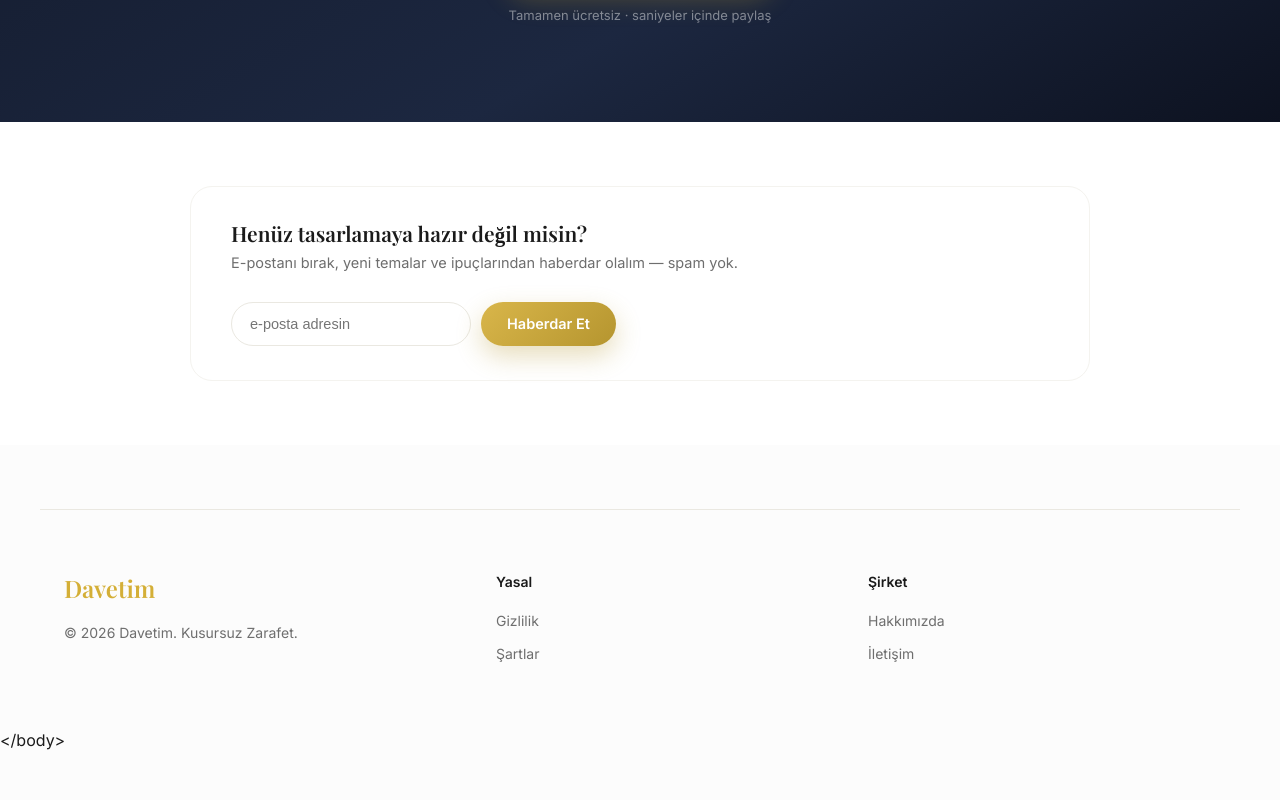
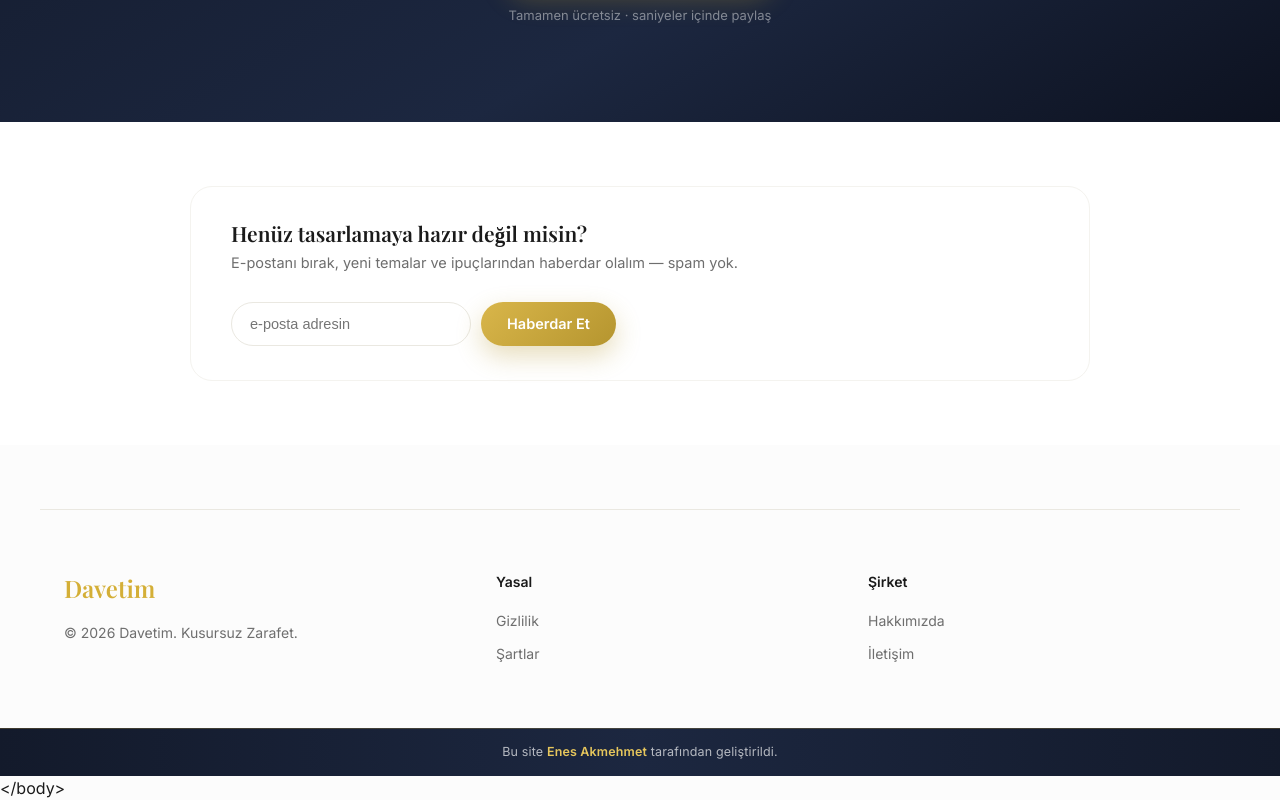
Before and after one commit to enesakmehmet/Davet, a React (Vite) app in the folder frontend/: page / in a window 1280 px wide. Shown: the part 7270-8070 px from the top of the page. Before the commit the page ends 8022 px from the top, so only its background shows below. Built offline with nearby package versions, Linux system fonts and the light colour scheme; no server answers; a web font is replaced by a local one.

Commit message:
feat: add developer credit footer bar

```diff
--- a/frontend/src/layouts/MainLayout.css
+++ b/frontend/src/layouts/MainLayout.css
@@ -88,6 +88,22 @@
   color: var(--color-accent-gold);
 }
 
+.developer-bar {
+  width: 100%;
+  padding: 14px 24px;
+  background: linear-gradient(90deg, #131a2b, #1c2740 50%, #131a2b);
+  border-top: 1px solid rgba(212, 175, 55, 0.22);
+  color: rgba(255, 255, 255, 0.68);
+  text-align: center;
+  font-size: 12.5px;
+  letter-spacing: 0.15px;
+}
+
+.developer-bar strong {
+  color: #e6c65c;
+  font-weight: 600;
+}
+
 .menu-toggle {
   display: none;
   align-items: center;
@@ -137,4 +153,5 @@
   /* Sütunlar row düzeninden kalan flex-grow:1 yüzünden dikey eksende gereksiz yer
      kaplayıp bölümler arasında büyük boşluklar oluşturuyordu — burada sıfırlıyoruz. */
   .footer-col, .footer-col.brand { flex: none; }
+  .developer-bar { padding: 13px 16px calc(13px + env(safe-area-inset-bottom, 0px)); font-size: 12px; line-height: 1.5; }
 }
--- a/frontend/src/layouts/MainLayout.tsx
+++ b/frontend/src/layouts/MainLayout.tsx
@@ -87,6 +87,9 @@ const MainLayout = () => {
           <Link to="/contact">İletişim</Link>
         </div>
       </footer>
+      <div className="developer-bar">
+        <span>Bu site <strong>Enes Akmehmet</strong> tarafından geliştirildi.</span>
+      </div>
     </div>
   );
 };
```
